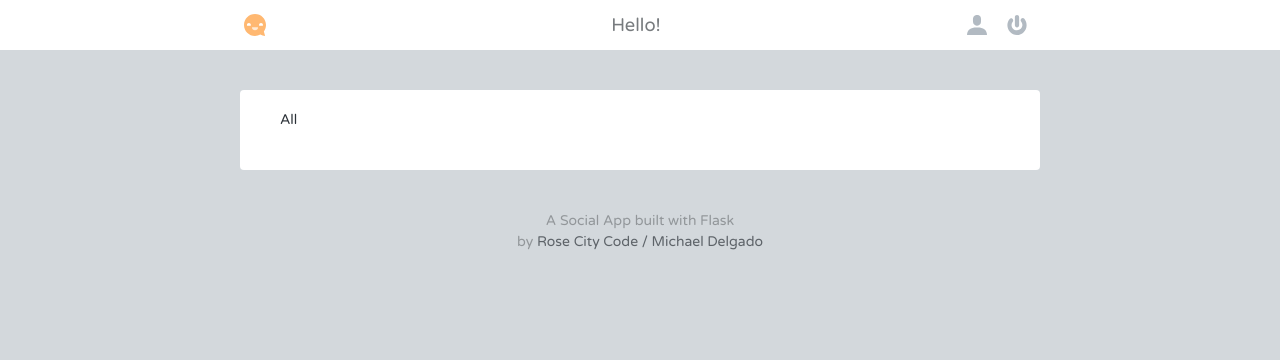
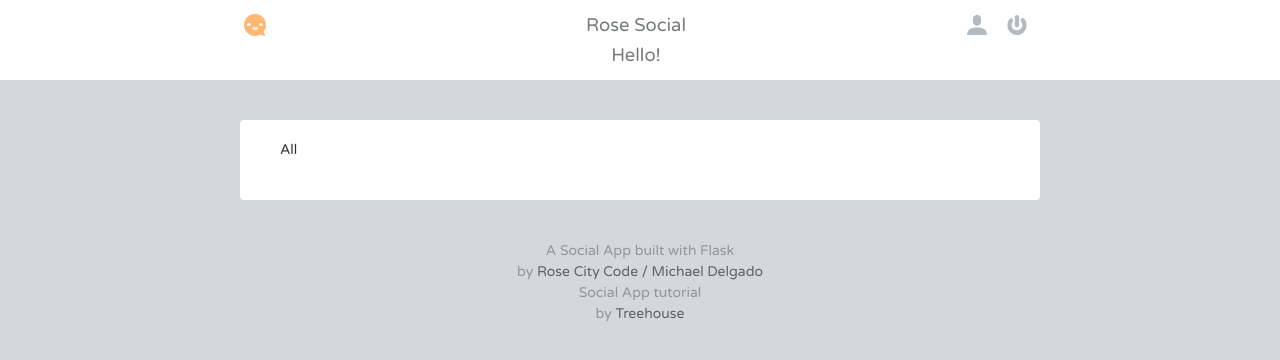
Before and after one commit to mike-del/social_network_flask, a Python web app: template templates/stream.html in a window 1280 px wide. Shown: the top 360 px of the page. Run offline with Jinja, Linux system fonts and the light colour scheme; the template is opened without the code that fills it, so the values that code supplies are empty.

Commit message:
changed name of site

```diff
--- a/templates/layout.html
+++ b/templates/layout.html
@@ -3,7 +3,7 @@
     <head>
         <meta charset="utf-8">
         <meta http-equiv="X-UA-Compatible" content="IE=edge,chrome=1">
-        <title>{% block title %}TwoCans{% endblock %}</title>
+        <title>{% block title %}@mike_del_{% endblock %}</title>
         <meta name="description" content="">
         <meta name="viewport" content="width=device-width, initial-scale=1">
         <link href='http://fonts.googleapis.com/css?family=Varela+Round' rel='stylesheet' type='text/css'>
@@ -30,6 +30,7 @@
             <div class="grid-33">
 
                 <!-- Say Hi -->
+                <h1>Rose Social</h1>
                 <h1>Hello{% if current_user.is_authenticated %} {{ current_user.username }}{% endif %}!</h1>
 
             </div>
@@ -86,6 +87,8 @@
 
             <p>A Social App built with Flask<br>by <a href="http://rosecitycode.com">Rose City Code / Michael Delgado</a></p>
 
+            <p>Social App tutorial <br>by <a href="https://teamtreehouse.com">Treehouse</a></p>
+
           </div>
 
         </footer>
```
